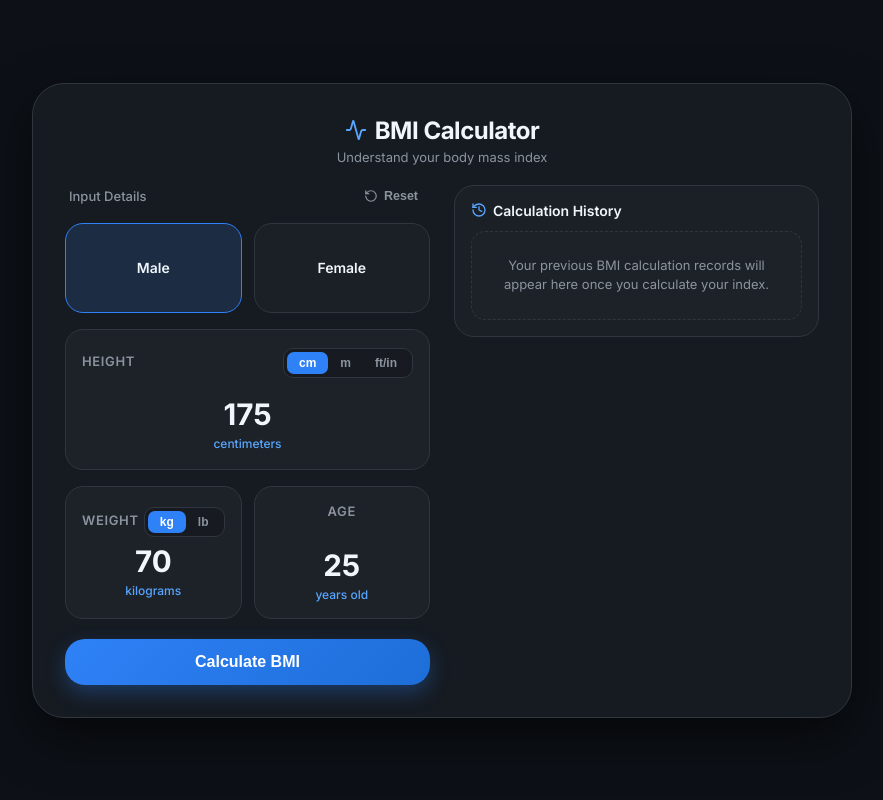
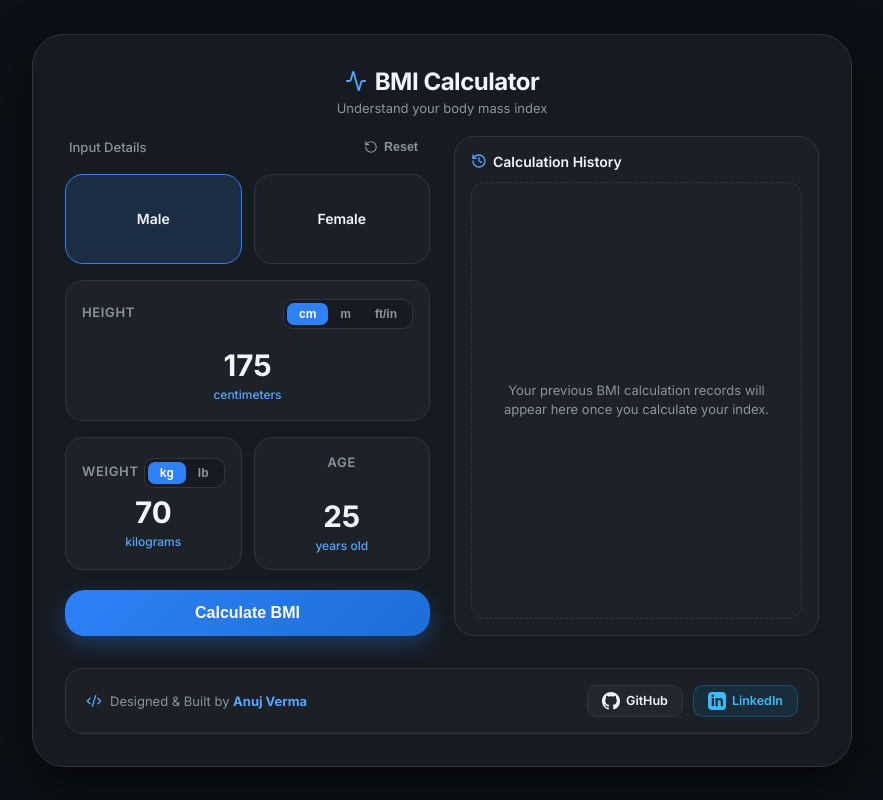
Before and after one commit to anujverma1475-spec/BMI-Calculator, a React (Vite) app: page / in a window 1280 px wide. Shown: the whole page, without its empty margins (198-1081 px from the left). Built offline with nearby package versions, Linux system fonts and the light colour scheme.

Commit message:
Minor changes and footer added

```diff
--- a/index.html
+++ b/index.html
@@ -1,10 +1,12 @@
-<!doctype html>
+<!DOCTYPE html>
 <html lang="en">
   <head>
     <meta charset="UTF-8" />
-    <link rel="icon" type="image/svg+xml" href="/favicon.svg" />
+    <link rel="icon" type="image/svg+xml" href="/vite.svg" />
     <meta name="viewport" content="width=device-width, initial-scale=1.0" />
-    <title>bmi-calculator</title>
+    <title>Modern BMI Calculator — Built by Anuj Verma</title>
+    <meta name="author" content="Anuj Verma" />
+    <meta name="description" content="A modern fitness dashboard BMI Calculator built with React.js by Anuj Verma." />
   </head>
   <body>
     <div id="root"></div>
--- a/src/App.css
+++ b/src/App.css
@@ -547,7 +547,7 @@
 }
 
 /* =======================================================
-   HISTORY SECTION STYLES
+   HISTORY SECTION STYLES (Fills vertical desktop space)
    ======================================================= */
 .history-container {
   background-color: rgba(255, 255, 255, 0.02);
@@ -558,6 +558,8 @@
   flex-direction: column;
   gap: 12px;
   width: 100%;
+  height: 100%;
+  box-sizing: border-box;
 }
 
 .history-header {
@@ -603,7 +605,7 @@
 }
 
 .history-empty-state {
-  padding: 24px 16px;
+  padding: 28px 16px;
   text-align: center;
   color: var(--text-muted);
   font-size: 0.8125rem;
@@ -611,13 +613,18 @@
   background: rgba(255, 255, 255, 0.01);
   border: 1px dashed var(--card-border);
   border-radius: 14px;
+  display: flex;
+  align-items: center;
+  justify-content: center;
+  flex: 1;
 }
 
 .history-list {
   display: flex;
   flex-direction: column;
   gap: 8px;
-  max-height: 220px;
+  flex: 1;
+  max-height: 380px;
   overflow-y: auto;
   padding-right: 4px;
 }
@@ -675,8 +682,89 @@
 }
 
 /* =======================================================
+   DESIGNER FOOTER BAR (ANUJ VERMA BRANDING)
+   ======================================================= */
+.app-footer {
+  margin-top: 12px;
+  padding: 16px 20px;
+  background: rgba(255, 255, 255, 0.02);
+  border: 1px solid var(--card-border);
+  border-radius: 18px;
+  display: flex;
+  justify-content: space-between;
+  align-items: center;
+  flex-wrap: wrap;
+  gap: 12px;
+  width: 100%;
+}
+
+.footer-credit {
+  display: flex;
+  align-items: center;
+  gap: 8px;
+  font-size: 0.8125rem;
+  color: var(--text-muted);
+}
+
+.footer-code-icon {
+  color: var(--accent-cyan);
+}
+
+.developer-name {
+  color: #58a6ff;
+  font-weight: 700;
+}
+
+.footer-social-links {
+  display: flex;
+  align-items: center;
+  gap: 10px;
+}
+
+.social-btn {
+  display: flex;
+  align-items: center;
+  gap: 6px;
+  padding: 6px 14px;
+  border-radius: 10px;
+  font-size: 0.78125rem;
+  font-weight: 600;
+  text-decoration: none;
+  transition: all 0.2s ease;
+  border: 1px solid var(--card-border);
+  background: rgba(255, 255, 255, 0.03);
+}
+
+.github-btn {
+  color: var(--text-main);
+}
+
+.github-btn:hover {
+  background: rgba(255, 255, 255, 0.1);
+  border-color: rgba(255, 255, 255, 0.3);
+  transform: translateY(-1px);
+}
+
+.linkedin-btn {
+  color: #38bdf8;
+  background: rgba(14, 165, 233, 0.1);
+  border-color: rgba(14, 165, 233, 0.3);
+}
+
+.linkedin-btn:hover {
+  background: rgba(14, 165, 233, 0.2);
+  border-color: #38bdf8;
+  color: #ffffff;
+  transform: translateY(-1px);
+}
+
+.social-icon {
+  flex-shrink: 0;
+}
+
+/* =======================================================
    ERROR BANNER & ACCESSIBILITY STYLES
-   ================================================------- */
+   ======================================================= */
 .error-banner {
   background-color: rgba(214, 92, 92, 0.15);
   border: 1px solid rgba(214, 92, 92, 0.4);
@@ -704,7 +792,7 @@
 }
 
 /* =======================================================
-   TABLET & DESKTOP RESPONSIVE BREAKPOINT (≥ 768px)
+   DESKTOP RESPONSIVE GRID ALIGNMENT (≥ 768px)
    ======================================================= */
 @media (min-width: 768px) {
   .app-container {
@@ -721,6 +809,6 @@
     display: grid;
     grid-template-columns: 1fr 1fr;
     gap: 24px;
-    align-items: start;
+    align-items: stretch;
   }
 }
--- a/src/App.jsx
+++ b/src/App.jsx
@@ -3,6 +3,7 @@
 import CalculatorForm from './components/CalculatorForm';
 import ResultCard from './components/ResultCard';
 import History from './components/History';
+import Footer from './components/Footer';
 import { calculateBMI } from './utils/bmiCalculator';
 import { AlertCircle } from 'lucide-react';
 import './App.css';
@@ -128,7 +129,8 @@
               </div>
             </div>
 
-            <div style={{ display: 'flex', flexDirection: 'column', width: '100%' }}>
+            {/* Right Column: History Section (Stretches vertically on desktop) */}
+            <div style={{ display: 'flex', flexDirection: 'column', width: '100%', height: '100%' }}>
               <History historyList={historyList} onClearHistory={handleClearHistory} />
             </div>
           </>
@@ -139,6 +141,9 @@
           </div>
         )}
       </div>
+
+      {/* Developer Branding Footer */}
+      <Footer />
     </div>
   );
 }
--- /dev/null
+++ b/src/components/Footer.jsx
@@ -0,0 +1,45 @@
+import React from 'react';
+import { Code2 } from 'lucide-react';
+
+function Footer() {
+  return (
+    <footer className="app-footer">
+      <div className="footer-credit">
+        <Code2 size={16} className="footer-code-icon" />
+        <span>Designed & Built by <strong className="developer-name">Anuj Verma</strong></span>
+      </div>
+
+      <div className="footer-social-links">
+        {/* GitHub Button */}
+        <a
+          href="https://github.com/YOUR-GITHUB-USERNAME"
+          target="_blank"
+          rel="noopener noreferrer"
+          className="social-btn github-btn"
+          title="GitHub Profile"
+        >
+          <svg className="social-icon" viewBox="0 0 24 24" width="18" height="18" fill="currentColor">
+            <path d="M12 0C5.37 0 0 5.37 0 12c0 5.31 3.435 9.795 8.205 11.385.6.105.825-.255.825-.57 0-.285-.015-1.23-.015-2.235-3.015.555-3.795-.735-4.035-1.41-.135-.345-.72-1.41-1.23-1.695-.42-.225-1.02-.78-.015-.795.945-.015 1.62.87 1.845 1.23 1.08 1.815 2.805 1.305 3.495.99.105-.78.42-1.305.765-1.605-2.67-.3-5.46-1.335-5.46-5.925 0-1.305.465-2.385 1.23-3.225-.12-.3-.54-1.53.12-3.18 0 0 1.005-.315 3.3 1.23.96-.27 1.98-.405 3-.405s2.04.135 3 .405c2.295-1.56 3.3-1.23 3.3-1.23.66 1.65.24 2.88.12 3.18.765.84 1.23 1.905 1.23 3.225 0 4.605-2.805 5.625-5.475 5.925.435.375.81 1.095.81 2.22 0 1.605-.015 2.895-.015 3.3 0 .315.225.69.825.57A12.02 12.02 0 0024 12c0-6.63-5.37-12-12-12z"/>
+          </svg>
+          <span className="social-label">GitHub</span>
+        </a>
+
+        {/* LinkedIn Button */}
+        <a
+          href="https://linkedin.com/in/YOUR-LINKEDIN-USERNAME"
+          target="_blank"
+          rel="noopener noreferrer"
+          className="social-btn linkedin-btn"
+          title="LinkedIn Profile"
+        >
+          <svg className="social-icon" viewBox="0 0 24 24" width="18" height="18" fill="currentColor">
+            <path d="M19 0h-14c-2.761 0-5 2.239-5 5v14c0 2.761 2.239 5 5 5h14c2.762 0 5-2.239 5-5v-14c0-2.761-2.238-5-5-5zm-11 19h-3v-11h3v11zm-1.5-12.268c-.966 0-1.75-.79-1.75-1.764s.784-1.764 1.75-1.764 1.75.79 1.75 1.764-.783 1.764-1.75 1.764zm13.5 12.268h-3v-5.604c0-3.368-4-3.113-4 0v5.604h-3v-11h3v1.765c1.396-2.586 7-2.777 7 2.476v6.759z"/>
+          </svg>
+          <span className="social-label">LinkedIn</span>
+        </a>
+      </div>
+    </footer>
+  );
+}
+
+export default Footer;
```
